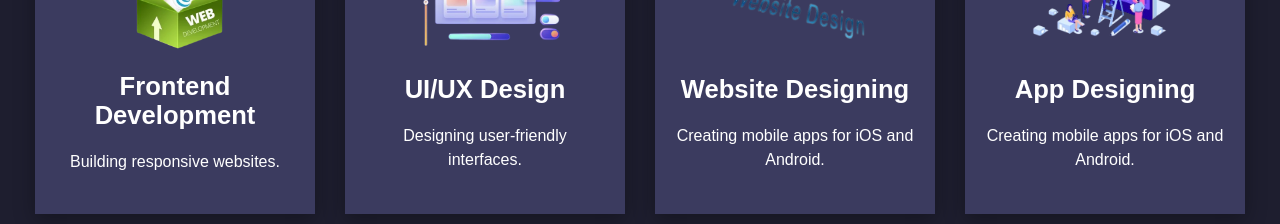
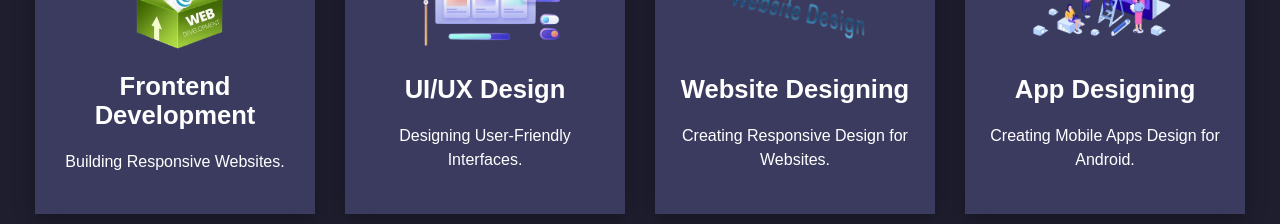
Before and after one commit to Bisal-Shafiq/my-portfolio, a Next.js app: page / in a window 1280 px wide. Shown: the part 1880-2104 px from the top of the page. Built offline with nearby package versions, Linux system fonts and the light colour scheme.

Commit message:
Update Services.tsx

```diff
--- a/app/compoent/Services.tsx
+++ b/app/compoent/Services.tsx
@@ -3,22 +3,22 @@ export default function Services() {
   const services = [
     {
       title: "Frontend Development",
-      description: "Building responsive websites.",
+      description: "Building Responsive Websites.",
       image: "/code.png" // Added image path
     },
     {
       title: "UI/UX Design",
-      description: "Designing user-friendly interfaces.",
+      description: "Designing User-Friendly Interfaces.",
       image: "/uiux.png" // Added image path
     },
     {
       title: "Website Designing",
-      description: "Creating mobile apps for iOS and Android.",
+      description: "Creating Responsive Design for Websites.",
       image: "/web.png" // Added image path
     },
     {
       title: "App Designing",
-      description: "Creating mobile apps for iOS and Android.",
+      description: "Creating Mobile Apps Design for Android.",
       image: "/app.png" // Added image path
     },
 
```
